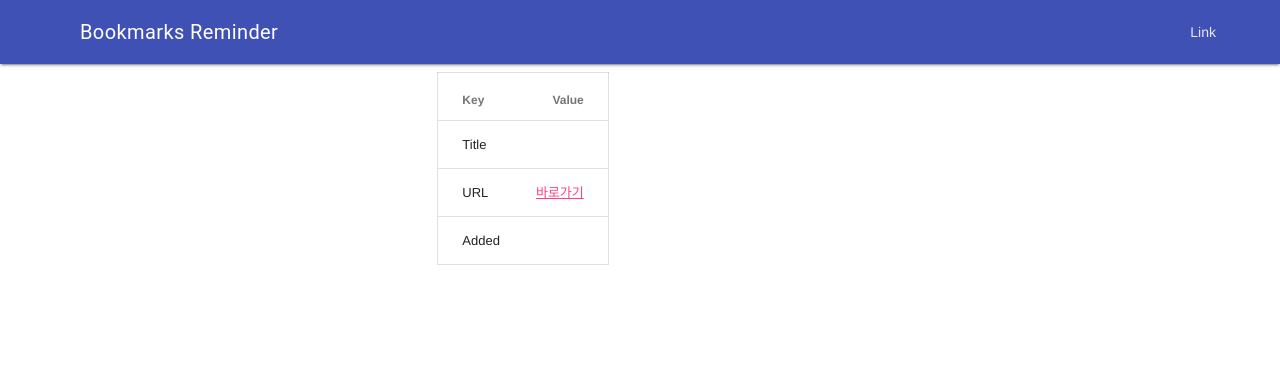
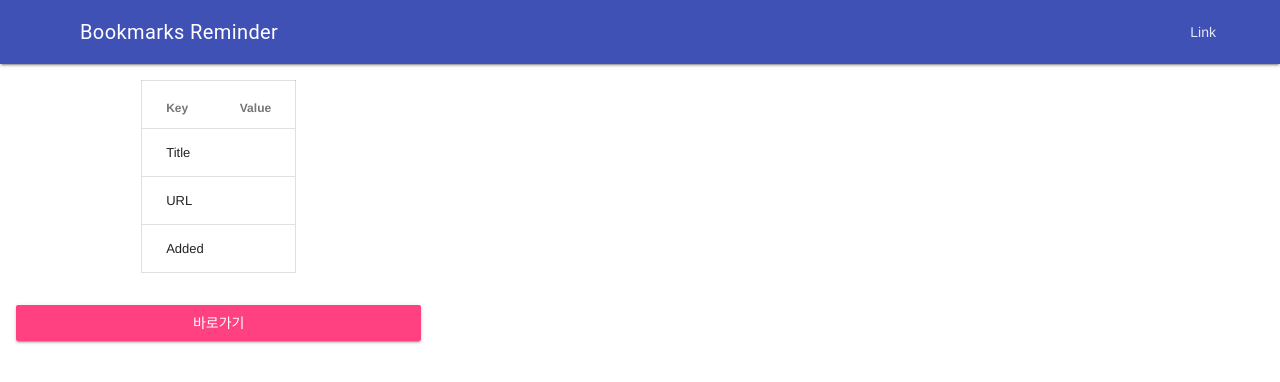
Before and after one commit to pinetree408/BookmarksReminder, a browser extension: page templates/bookmarks.html in a window 1280 px wide. Drawn offline with Linux system fonts and the light colour scheme.

Commit message:
Update view architecture of bookmark alarm page

```diff
--- a/templates/bookmarks.html
+++ b/templates/bookmarks.html
@@ -5,14 +5,13 @@
     <script src="../js/material.min.js"></script>
     <link rel="stylesheet" href="https://fonts.googleapis.com/icon?family=Material+Icons">
     <style>
-      body {
-        width: 300px;
+      #key-values {
+        margin: auto;
+        white-space: normal;
       }
-      .page-content .mdl-cell {
+      #urlActivate {
+        display: block;
         margin: auto;
-      }
-      #key-values {
-        white-space: normal;
       }
     </style>
   </head>
@@ -55,9 +54,7 @@
                   </tr>
                   <tr>
                     <td class="mdl-data-table__cell--non-numeric">URL</td>
-		  <td>
-                    <a href="" id="url" target="_blank">바로가기</a>
-                  </td>
+		    <td id="url"></td>
                   </tr>
                   <tr>
                     <td class="mdl-data-table__cell--non-numeric">Added</td>
@@ -67,6 +64,14 @@
               </table>
             </div>
           </div>
+          <div class="mdl-grid">
+            <div class="mdl-cell">
+              <!-- Accent-colored raised button with ripple -->
+              <a target="_blank" href="" id="urlActivate" class="mdl-button mdl-js-button mdl-button--raised mdl-js-ripple-effect mdl-button--accent">
+                바로가기
+              </a>
+            </div>
+          </div>
        </div>
       </main>
     </div>
```
Also changed, not shown: js/background.js (+4 -3 lines), templates/index.html (+4 -4 lines). Lines whose indentation alone changed are shown as unchanged.
